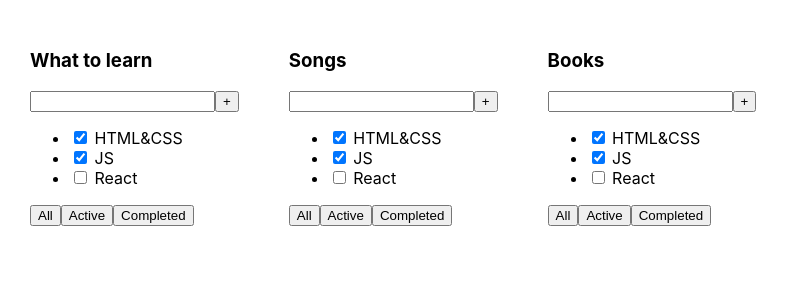
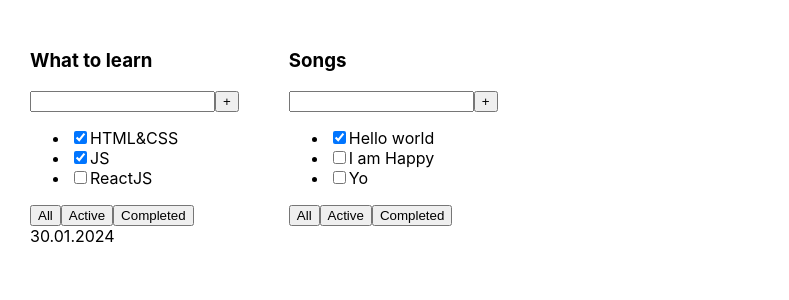
Before and after one commit to naumyshev/MegaTodolist, a React (Create React App) app: page / in a window 1280 px wide. Shown: the top 300 px of the page, without its empty margins (0-789 px from the left). Built offline with nearby package versions, Linux system fonts and the light colour scheme.

Commit message:
lesson 01: added task array

```diff
--- a/src/App.tsx
+++ b/src/App.tsx
@@ -3,13 +3,24 @@
 import {Todolist} from "./Todolist";
 
 function App() {
+    const tasks1 = [
+        { id: 1, title: 'HTML&CSS', isDone: true },
+        { id: 2, title: 'JS', isDone: true },
+        { id: 3, title: 'ReactJS', isDone: false },
+    ]
+
+    const tasks2 = [
+        { id: 1, title: 'Hello world', isDone: true },
+        { id: 2, title: 'I am Happy', isDone: false },
+        { id: 3, title: 'Yo', isDone: false },
+    ]
+
     return (
         <div className="App">
-            <Todolist title='What to learn'/>
-            <Todolist title='Songs'/>
-            <Todolist title='Books'/>
+            <Todolist title="What to learn" tasks={tasks1}  data={'30.01.2024'}/>
+            <Todolist title="Songs" tasks={tasks2} />
         </div>
-    );
+    )
 }
 
 export default App;
--- a/src/Todolist.tsx
+++ b/src/Todolist.tsx
@@ -1,10 +1,18 @@
 import React from 'react'
 
-type PropsTYpe = {
+type TaskType = {
+    id: number
     title: string
+    isDone: boolean
 }
 
-export const Todolist = ({title}: PropsTYpe) => {
+type PropsType = {
+    title: string
+    tasks: Array<TaskType>
+    data?: string
+}
+
+export const Todolist = ({title, tasks, data}: PropsType) => {
     return (
         <div>
             <h3>{title}</h3>
@@ -14,13 +22,16 @@
             </div>
             <ul>
                 <li>
-                    <input type="checkbox" checked={true} /> <span>HTML&CSS</span>
+                    <input type="checkbox" checked={tasks[0].isDone} />
+                    <span>{tasks[0].title}</span>
                 </li>
                 <li>
-                    <input type="checkbox" checked={true} /> <span>JS</span>
+                    <input type="checkbox" checked={tasks[1].isDone} />
+                    <span>{tasks[1].title}</span>
                 </li>
                 <li>
-                    <input type="checkbox" checked={false} /> <span>React</span>
+                    <input type="checkbox" checked={tasks[2].isDone} />
+                    <span>{tasks[2].title}</span>
                 </li>
             </ul>
             <div>
@@ -28,6 +39,7 @@
                 <button>Active</button>
                 <button>Completed</button>
             </div>
+            <div>{data}</div>
         </div>
     )
 }
```
